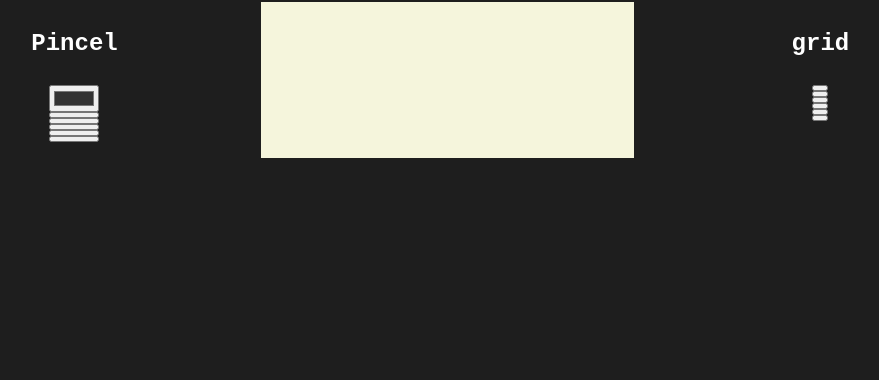
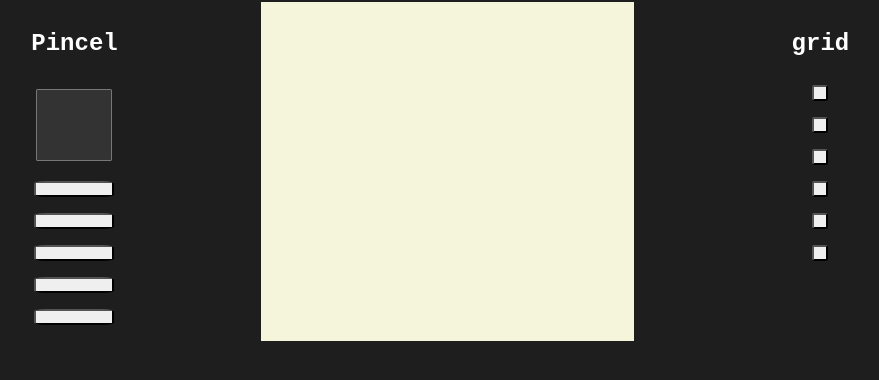
Before and after one commit to Santy2206/Etch-a-Sketch, a plain HTML site: page index.html in a window 1280 px wide. Shown: the part 144-524 px from the top of the page, without its empty margins (192-1071 px from the left). Drawn offline with Linux system fonts and the light colour scheme; a web font is replaced by a local one.

Commit message:
Refactor button and input styles for improved consistency and layout

```diff
--- a/style.css
+++ b/style.css
@@ -78,8 +78,22 @@ main{
 }
 .buttons article{
   flex-direction: column;
+  gap: var(--fs-sm);
 }
 .grid{
   width: 33.3%;
   background-color: beige;
 }
+input,button{
+  border-radius: 15%;
+}
+input{
+  padding: 0rem;
+  width: var(--fs-xxl);
+  height: var(--fs-xxl);
+  background-color: transparent;
+  border: none;
+}
+button{
+  height: var(--fs-sm);
+}
```
